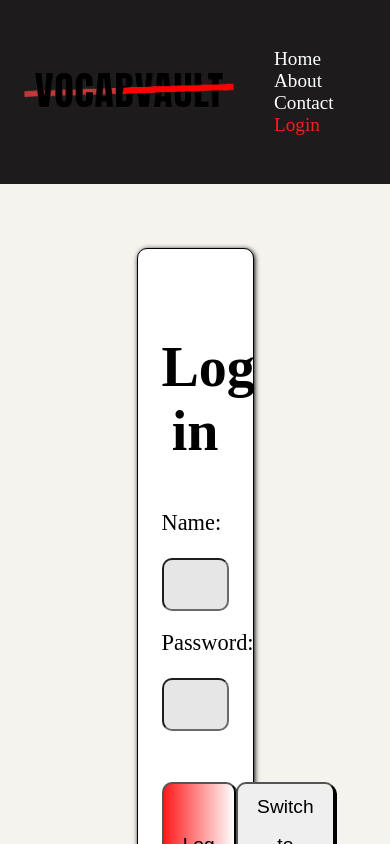
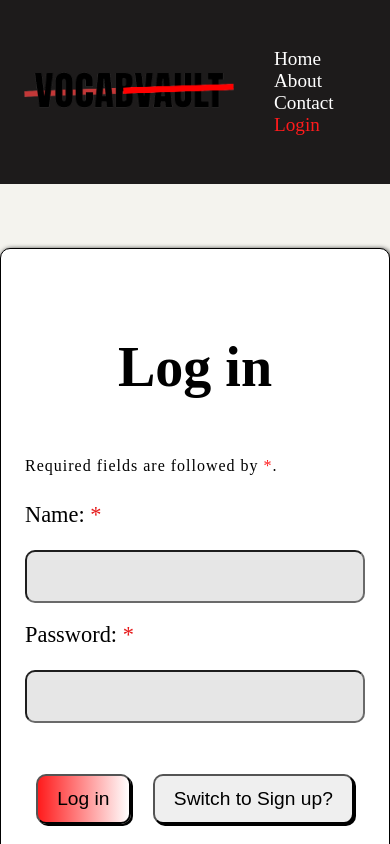
Before and after one commit to andy-agyeiDwumah-hybytes/capstone_project, a React (Vite) app: page /login in a window 390 px wide. Shown: the top 844 px of the page. Built offline with nearby package versions, Linux system fonts and the light colour scheme; no server answers.

Commit message:
Add responsiveness to Login page

```diff
--- a/src/pages/authForm/AuthForm.jsx
+++ b/src/pages/authForm/AuthForm.jsx
@@ -17,7 +17,7 @@ export default function AuthForm() {
   const { handleLogin, handleSignUp } = useContext(UserContext)
   const navigate = useNavigate()
 
-  const handleSubmit = (e) => {
+  const handleSubmit = e => {
     e.preventDefault();
     // Represents the default action of a user logging in or signing up
     // Method returns 'true' if action was successful
@@ -33,7 +33,6 @@ export default function AuthForm() {
     } else {
       return
     }
-
   };
 
   const handleClick = () => {
@@ -48,14 +47,28 @@ export default function AuthForm() {
   return (
     <>
       <Helmet>
-        <title>{ logIn ? "Log in" : "Sign up" } | VocabVault</title>
+        <title>{logIn ? "Log in" : "Sign up"} | VocabVault</title>
       </Helmet>
-      <section className={["section", styles.section].join(" ")}>
-        <form onSubmit={handleSubmit} className={styles.authForm}>
-          <h1 className={styles.formHeading}>{logIn ? "Log in" : "Sign up"}</h1>
-          <div>
+      <section
+        className={["section", styles.section].join(" ")}
+        aria-labelledby="auth-form-heading"
+      >
+        <form
+          onSubmit={handleSubmit}
+          className={styles.authForm}
+          aria-label="Authentication"
+        >
+          <h1 className={styles.formHeading} id="auth-form-heading">
+            {logIn ? "Log in" : "Sign up"}
+          </h1>
+          <p>
+            Required fields are followed by <span aria-label="required">*</span>
+            .
+          </p>
+
+          <div className={styles.labelInputWrapper}>
             <label htmlFor="username" className={styles.authFormLabel}>
-              Name:
+              Name: <span aria-label="required">*</span>
             </label>
             <input
               type="text"
@@ -63,43 +76,43 @@ export default function AuthForm() {
               name="username"
               value={name}
               maxLength={5}
-              onChange={(e) => setName(e.target.value)}
+              onChange={e => setName(e.target.value)}
               className={styles.inputField}
               required
             />
           </div>
           {!logIn && (
-            <div>
+            <div className={styles.labelInputWrapper}>
               <label htmlFor="email" className={styles.authFormLabel}>
-                Email:
+                Email: <span aria-label="required">*</span>
               </label>
               <input
                 type="email"
                 id="email"
                 name="email"
                 value={email}
-                onChange={(e) => setEmail(e.target.value)}
+                onChange={e => setEmail(e.target.value)}
                 className={styles.inputField}
                 required
               />
             </div>
           )}
-          <div>
+          <div className={styles.labelInputWrapper}>
             <label htmlFor="password" className={styles.authFormLabel}>
-              Password:
+              Password: <span aria-label="required">*</span>
             </label>
             <input
               type="password"
               id="password"
               name="password"
               value={password}
-              onChange={(e) => setPassword(e.target.value)}
+              onChange={e => setPassword(e.target.value)}
               className={styles.inputField}
               required
             />
           </div>
           <div className={styles.btnContainer}>
-            <button type="submit">{logIn ? "Log in" : "Sign up"}</button>
+            <button type="submit" className={styles.submitBtn}>{logIn ? "Log in" : "Sign up"}</button>
             <button type="button" onClick={handleClick}>
               Switch to {logIn ? "Sign up" : "Log in"}?
             </button>
--- a/src/pages/authForm/AuthForm.module.css
+++ b/src/pages/authForm/AuthForm.module.css
@@ -1,52 +1,44 @@
-section.section {
+.section {
     flex-grow: 1;
 }
 
-form.authForm {
+span[aria-label="required"] {
+    color: var(--red);
+}
+
+.authForm {
     border-radius: 10px;
     border: 1px solid var(--black);
     padding: 2.5em 1.5em;
-    width: 30%;
     margin: 4em auto;
     box-shadow: 1px 1px 5px var(--black);
     background-color: var(--white);
 }
 
-h1.formHeading {
+.formHeading {
     text-align: center;
     font-size: 3.5rem;
 }
 
-label.authFormLabel {
+.authFormLabel {
     display: block;
     margin-bottom: 1em;
 }
 
-label.authFormLabel,
-input.inputField {
+.authFormLabel,
+.inputField {
     font-size: 1.4rem;
     filter: brightness(90%);
 }
 
-input.inputField {
+.inputField {
     padding: 0.5em;
     border-radius: 10px;
     width: 100%;
 }
 
-div:has(label.authFormLabel) {
+.labelInputWrapper {
     margin-bottom: 1.2em;
-}
-
-div.btnContainer > button {
-    display: block;
-    font-size: 1.2rem;
-    padding: 0.2em 1em;
-    box-shadow: 2px 2px var(--black);
-}
-
-div.btnContainer > button[type="submit"] {
-    background: linear-gradient(to right, var(--red), var(--white));
 }
 
 div.btnContainer {
@@ -54,3 +46,31 @@ div.btnContainer {
     justify-content: space-around;
     padding: 2em 0;
 }
+
+div.btnContainer > button {
+    font-size: 1.2rem;
+    padding: 0.2em 1em;
+    box-shadow: 2px 2px var(--black);
+}
+
+.submitBtn {
+    background: linear-gradient(to right, var(--red), var(--white));
+}
+
+@media (width >= 576px) {
+    .authForm {
+        width: 80%;
+    }
+}
+
+@media (width >= 1200px) {
+    .authForm {
+        width: 50%;
+    }
+}
+
+@media (width >= 1500px) {
+    .authForm {
+        width: 35%;
+    }
+}
```
